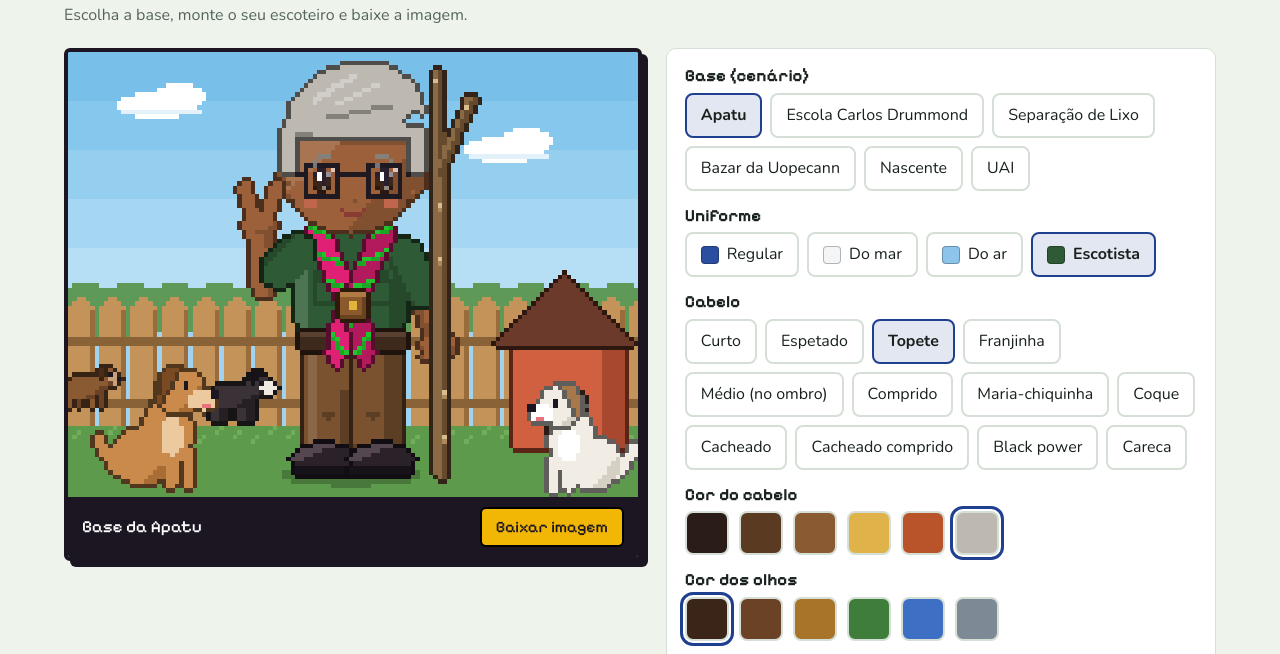
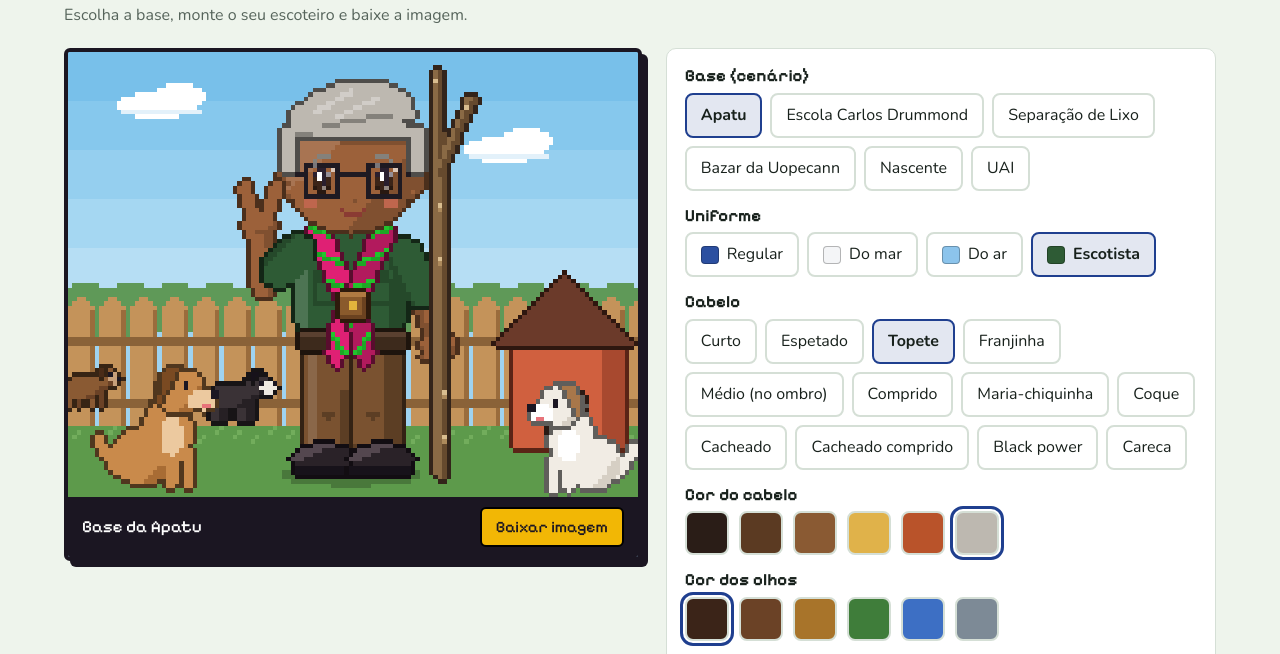
Before and after one commit to evertontavaresdev/cyberpyo-avatars, a plain HTML site: page avatar-bases/index.html in a window 1280 px wide. Shown: the part 103-757 px from the top of the page. Drawn offline with nearby package versions, Linux system fonts and the light colour scheme.

Commit message:
Topete um pouco menor
Co-Authored-By: Claude Opus 5.5 <noreply@anthropic.com>
Claude-Session: https://claude.ai/code/session_017kQg7PxgceukNSnJZmsfBL

```diff
--- a/avatar-bases/index.html
+++ b/avatar-bases/index.html
@@ -158,8 +158,8 @@ const HAIR={
     P.tri([16,19],[23,19],[18,28],c);P.tri([22,19],[29,19],[25,26],c);P.tri([28,19],[35,19],[31,25],c);P.tri([34,19],[41,19],[38,26],c);P.tri([40,19],[47,19],[46,28],c);
     P.ell(27,14,4,1.5,l);P.tri([33,4],[34,4],[33,11],l)}},
   topete:{n:'Topete',front(P,c,s,l){P.ell(31.5,22,16,12,c,{ymax:16});P.r(16,15,18,24,c);P.r(45,15,47,24,c);
-    P.ell(32,10,14,4.5,c);P.poly([[17,17],[18,10],[23,4],[31,0.5],[40,1.5],[46,5],[48,12],[44,10],[38,7],[31,8],[26,12],[23,17]],c);
-    P.line(23,9,32,3.5,1.4,l);P.line(28,10,38,5,1.1,l);P.line(26,13,41,10,1,s);P.r(19,16,22,16,s)}},
+    P.ell(32,11.5,14,3.5,c);P.poly([[17,17],[18.5,12],[23,7.5],[31,4.5],[39,5],[44.5,8],[46.5,13],[43,11.5],[38,9.5],[31,10.5],[26,13.5],[23,17]],c);
+    P.line(23.5,11.5,31.5,7,1.3,l);P.line(29,12.5,37.5,8.5,1,l);P.line(26,14.5,41,12,1,s);P.r(19,16,22,16,s)}},
   franja:{n:'Franjinha',front(P,c,s,l){P.ell(31.5,23,16.5,13,c,{ymax:24});P.r(15,20,19,30,c);P.r(44,20,48,30,c);P.each((x,y)=>y===24&&x>18&&x<45?s:null);P.ell(27,14,5,1.6,l)}},
   medio:{n:'Médio (no ombro)',
     back(P,c,s){P.poly([[14,20],[49,20],[50,42],[13,42]],c);P.ell(31.5,42,18.5,3.5,c);P.r(14,30,14,43,s);P.r(49,30,49,43,s);P.p(12,44,c);P.p(51,44,c)},
```
Also changed, not shown: mural/index.html (+2 -2 lines).
